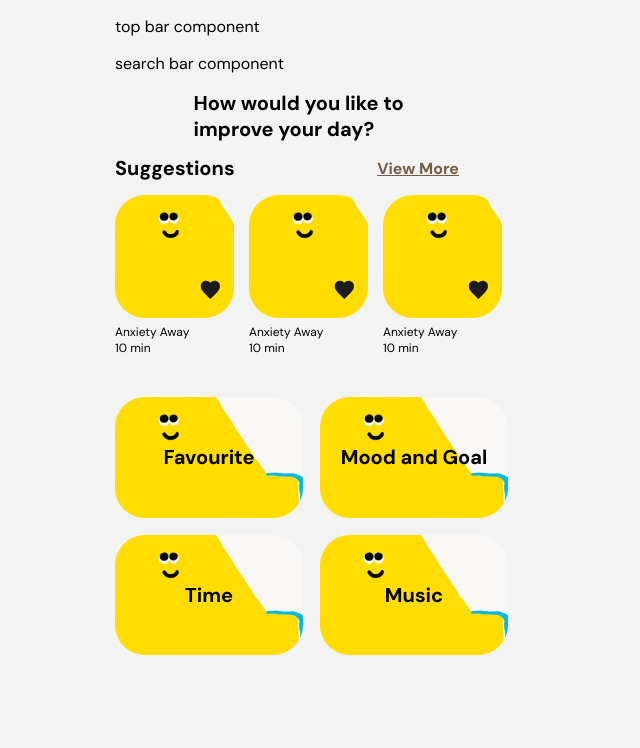
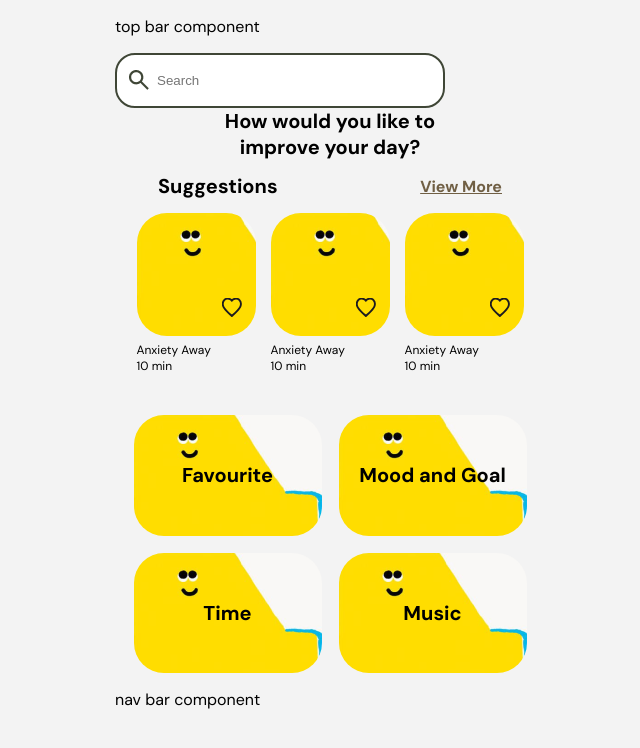
Before and after one commit to ohmaruko/Tranquify, a Next.js app: page /meditationMenu in a window 1280 px wide. Shown: the top 748 px of the page, without its empty margins (310-950 px from the left). Built offline with nearby package versions, Linux system fonts and the light colour scheme.

Commit message:
build meditation menu page update cards components

```diff
--- a/components/FavouritesCardMedium/index.js
+++ b/components/FavouritesCardMedium/index.js
@@ -9,18 +9,29 @@ export default function FavouriteCardMedium({
     source,
     thumbnail
 }) {
-    // const [isSaved, setIsSaved] = useState(false);
+    const [isSaved, setIsSaved] = useState("#00000000");
     // const [favouriteDate, setFavouriteData] = useState(favourite);
+    function clickHandler() {
+        isSaved === "#00000000" ? setIsSaved("#1C1B1F"):setIsSaved("#00000000");
+    }
     return(
         <div className={styles.cardContainer}>
-           <div
-            style={{backgroundImage: `url(${thumbnail})`, width: '100%', height: '100%'}}
-            className={styles.thumbnail}>
-                <Link href={source} style={{textDecoration: 'none'}}></Link>
-                <svg className={styles.heart} xmlns="http://www.w3.org/2000/svg" width="20" height="19" viewBox="0 0 20 19" fill="none">
-                    <path d="M10.3433 18.9999L8.95818 17.6999C7.35022 16.1832 6.02087 14.8749 4.97012 13.7749C3.91937 12.6749 3.08355 11.6874 2.46266 10.8124C1.84176 9.9374 1.40793 9.13324 1.16116 8.3999C0.914399 7.66657 0.791016 6.91657 0.791016 6.1499C0.791016 4.58324 1.29251 3.2749 2.29549 2.2249C3.29848 1.1749 4.54823 0.649902 6.04475 0.649902C6.87261 0.649902 7.66067 0.833236 8.40893 1.1999C9.15718 1.56657 9.80196 2.08324 10.3433 2.7499C10.8845 2.08324 11.5293 1.56657 12.2776 1.1999C13.0258 0.833236 13.8139 0.649902 14.6418 0.649902C16.1383 0.649902 17.388 1.1749 18.391 2.2249C19.394 3.2749 19.8955 4.58324 19.8955 6.1499C19.8955 6.91657 19.7721 7.66657 19.5253 8.3999C19.2786 9.13324 18.8447 9.9374 18.2239 10.8124C17.603 11.6874 16.7671 12.6749 15.7164 13.7749C14.6656 14.8749 13.3363 16.1832 11.7283 17.6999L10.3433 18.9999Z" fill="#1C1B1F"/>
-                </svg>
-            </div>
+            <Link href={source} style={{textDecoration: 'none'}}>
+                <div
+                style={{backgroundImage: `url(${thumbnail})`, width: '100%', height: '100%'}}
+                className={styles.thumbnail}
+                >
+                    <svg
+                    onClick = {() => { clickHandler() }}
+                    className={styles.heart} xmlns="http://www.w3.org/2000/svg"
+                    width="20" height="19" viewBox="0 0 21 20" fill="none"
+                    >
+                        <path d="M10.3433 18.9999L8.95818 17.6999C7.35022 16.1832 6.02087 14.8749 4.97012 13.7749C3.91937 12.6749 3.08355 11.6874 2.46266 10.8124C1.84176 9.9374 1.40793 9.13324 1.16116 8.3999C0.914399 7.66657 0.791016 6.91657 0.791016 6.1499C0.791016 4.58324 1.29251 3.2749 2.29549 2.2249C3.29848 1.1749 4.54823 0.649902 6.04475 0.649902C6.87261 0.649902 7.66067 0.833236 8.40893 1.1999C9.15718 1.56657 9.80196 2.08324 10.3433 2.7499C10.8845 2.08324 11.5293 1.56657 12.2776 1.1999C13.0258 0.833236 13.8139 0.649902 14.6418 0.649902C16.1383 0.649902 17.388 1.1749 18.391 2.2249C19.394 3.2749 19.8955 4.58324 19.8955 6.1499C19.8955 6.91657 19.7721 7.66657 19.5253 8.3999C19.2786 9.13324 18.8447 9.9374 18.2239 10.8124C17.603 11.6874 16.7671 12.6749 15.7164 13.7749C14.6656 14.8749 13.3363 16.1832 11.7283 17.6999L10.3433 18.9999Z"
+                         fill={isSaved} stroke="#1C1B1F" strokeWidth="2px"
+                         />
+                    </svg>
+                </div>
+            </Link>
             <div className={styles.text}>
                 <p>{title}</p>
                 <p>{time}</p>
--- a/pages/meditationMenu.js
+++ b/pages/meditationMenu.js
@@ -2,13 +2,14 @@ import styles from '../styles/MeditationMenu.module.css';
 import CategoryCard from '@/components/CategoryCard';
 import FavouriteCardMedium from '@/components/FavouritesCardMedium';
 import LinkButton from '@/components/LinkButton';
+import SearchBar from '@/components/SearchBar';
 
 export default function meditationMenu() {
     return(
         <>
             <div className={styles.container}>
                 <p>top bar component</p>
-                <p>search bar component</p>
+                <SearchBar />
                 <h1 className={styles.message}>How would you like to improve your day?</h1>
                 <div className={styles.subheading}>
                     <h1>Suggestions</h1>
@@ -25,6 +26,7 @@ export default function meditationMenu() {
                     <CategoryCard category="Time" backgraound="/images/placeholder.png" link="/meditationFavourite"/>
                     <CategoryCard category="Music" backgraound="/images/placeholder.png" link="/meditationFavourite"/>
                 </div>
+                <p>nav bar component</p>
             </div>
         </>
     )
--- a/styles/MeditationMenu.module.css
+++ b/styles/MeditationMenu.module.css
@@ -8,11 +8,13 @@
     font-size: var(--font-subheading);
     width: 273px;
     margin: 0 auto;
+    text-align: center;
 }
 .subheading {
     width: 80%;
     display: flex;
     justify-content: space-between;
+    margin: 0 auto;
     align-items: center;
 }
 .subheading h1{
@@ -21,11 +23,13 @@
 .meditationCards {
     display: flex;
     flex-direction: row;
+    justify-content: center;
     gap: 15px;
     margin-bottom: 41px;
 }
 .categoryCards {
     display: flex;
     flex-wrap: wrap;
+    justify-content: center;
     gap: 17px;
 }
```
Also changed, not shown: public/images/search.png (added).
